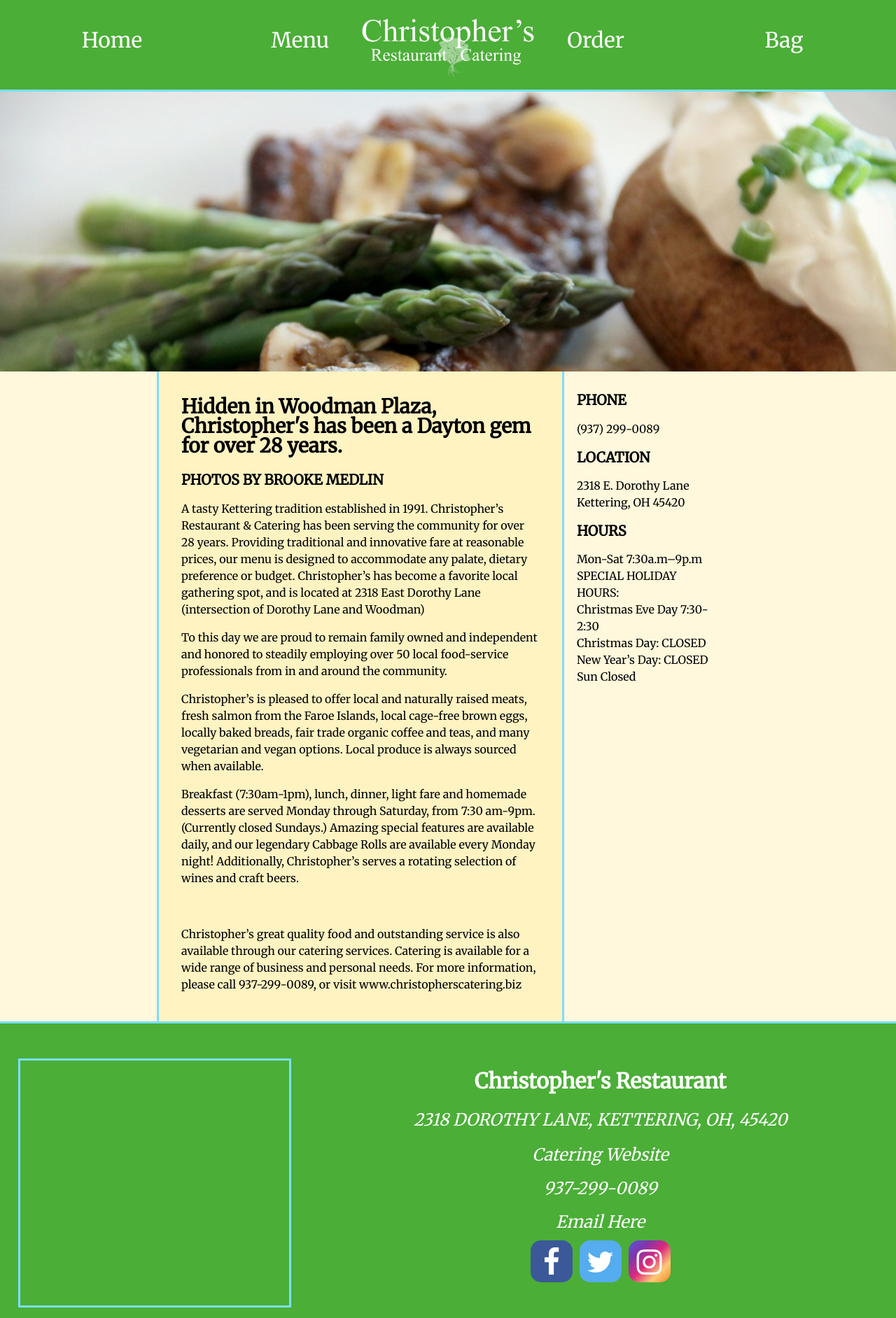
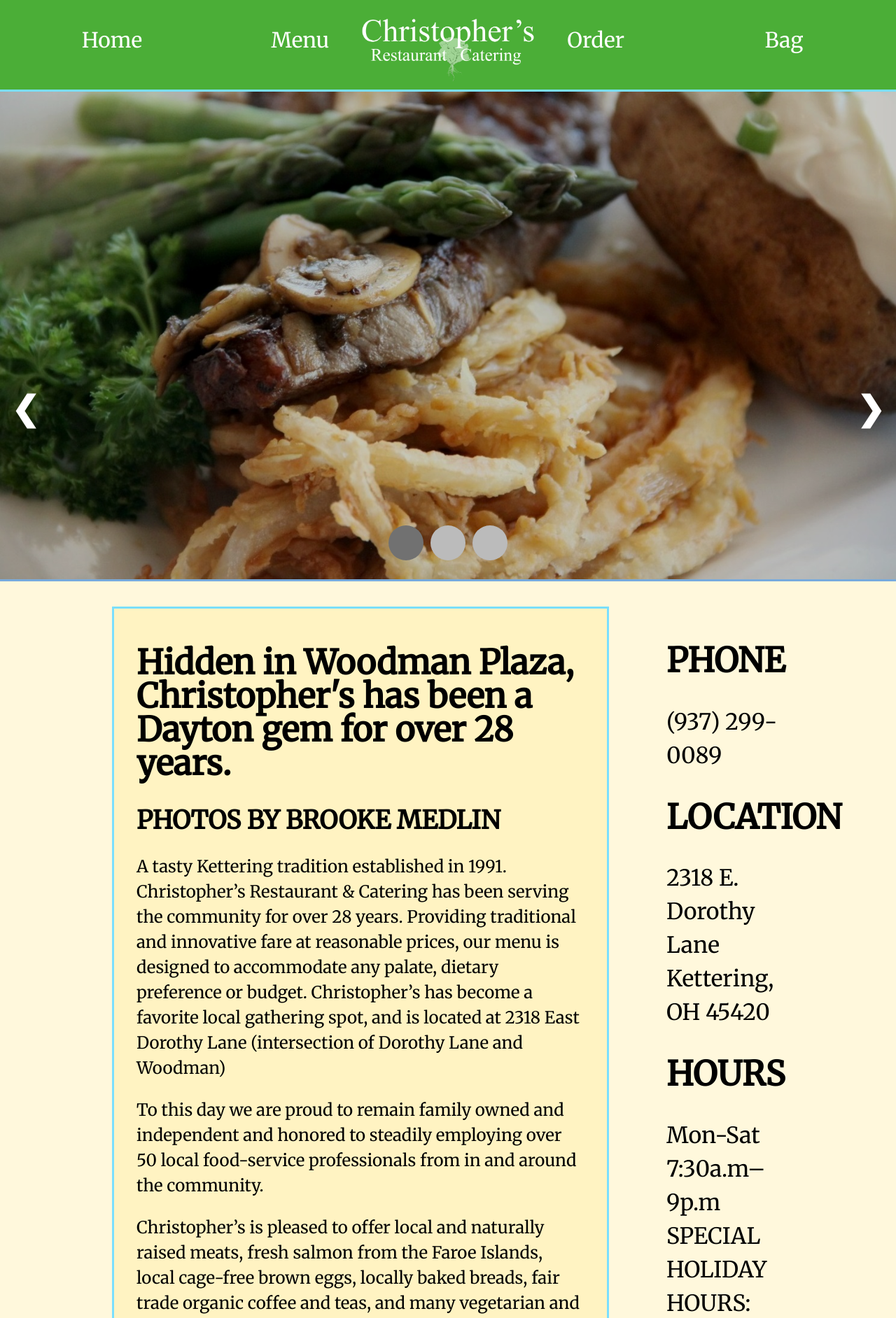
Before and after one commit to bmdavis419/Christophers, a PHP site: page / in a window 1280 px wide. Shown: the top 1884 px of the page at 70% size. Run offline with PHP 8.4, Linux system fonts and the light colour scheme; a map, chart or similar area stays blank; some libraries are stand-ins or nearby versions.

Commit message:
index changes

```diff
--- a/private/styles/styles.css
+++ b/private/styles/styles.css
@@ -176,24 +176,26 @@ margin:0.25%
 }
 /*Index Styling */
 h1 {
-	font-size:1.75em;
+	font-size:2em;
 	line-height:1em;
 }
 h2 {
-	font-size:1.25em;
+	font-size:1.5em;
 }
 .indexArticle {
 margin:0 auto;
 float:left;
-max-width:40%;
-margin-left:17.5%;
+max-width:50%;
+margin-left:12.5%;
 padding-left:2.5%;
 padding-right:2.5%;
 line-height:1.5em;
-padding-bottom:2%;
+font-size:1.5em;
+padding-bottom:50px;
 padding-top:1%;
-border-left: 3px solid #7adfff;
-border-right: 3px solid #7adfff;
+border: 3px solid #7adfff;
+position:relative;
+top:-37.5px;
 background-color:rgb(255, 243, 194);
 }
 .indexAside {
@@ -201,19 +203,116 @@ margin:0 auto;
 float:right;
 max-widtH:15%;
 min-width:200px;
-margin-right:20%;
+margin-right:10%;
 line-height:1.5em;
 margin-top:1%;
+position:relative;
+top:-37.5px;
+font-size:2em;
 }
 .indexImgContainer {
 	overflow:hidden;
 	width:100%;
-	height:400px;
+	height:auto;
+	background:black;
+	border-bottom: 3px solid #7ad
 }
 .indexImg {
 	height:auto;
 	width:100%;
-	background-image:linear-gradient(rgba(0, 0, 0, 0.3), rgba(0, 0, 0, 0.3));
+	opacity:0.8;
+}
+.mySlides {display: none}
+img {vertical-align: middle;}
+
+/* Slideshow container */
+.slideshow-container {
+  max-width: 100%;
+  margin: auto;
+}
+
+/* Next & previous buttons */
+.prev, .next {
+  cursor: pointer;
+  position: absolute;
+  top: 70%;
+  width: auto;
+  padding: 16px;
+  margin-top: -22px;
+  color: white;
+  font-weight: bold;
+  font-size: 48px;
+  transition: 0.6s ease;
+  border-radius: 0 3px 3px 0;
+  user-select: none;
+}
+
+/* Position the "next button" to the right */
+.next {
+  right: 0;
+  border-radius: 3px 0 0 3px;
+}
+
+/* On hover, add a black background color with a little bit see-through */
+.prev:hover, .next:hover {
+  background-color: rgba(0,0,0,0.8);
+}
+
+/* Caption text */
+.text {
+  color: #f2f2f2;
+  font-size: 15px;
+  padding: 8px 12px;
+  position: absolute;
+  bottom: 8px;
+  width: 100%;
+  text-align: center;
+}
+
+/* Number text (1/3 etc) */
+
+
+/* The dots/bullets/indicators */
+.dots {
+	position:relative;
+	top:-100px;
+}
+.dot {
+  cursor: pointer;
+  height: 50px;
+  width: 50px;
+  margin: 0 3px;
+  background-color: #bbb;
+  border-radius: 50%;
+  display: inline-block;
+  transition: background-color 0.6s ease;
+}
+
+.active, .dot:hover {
+  background-color: #717171;
+}
+
+/* Fading animation */
+.fade {
+  -webkit-animation-name: fade;
+  -webkit-animation-duration: 1.5s;
+  animation-name: fade;
+  animation-duration: 1.5s;
+}
+
+@-webkit-keyframes fade {
+  from {opacity: .4}
+  to {opacity: 1}
+}
+
+@keyframes fade {
+  from {opacity: .4}
+  to {opacity: 1}
+}
+
+/* On smaller screens, decrease text size */
+@media only screen and (max-width: 300px) {
+  .prev, .next,.text {font-size: 11px}
 }
 
 /* menu styling */
--- a/public/index.php
+++ b/public/index.php
@@ -3,8 +3,32 @@
 include("../private/shared/globalheader.php"); ?>
 <!--Homepage Image, potential gallery -->
 <main>
- <div class="indexImgContainer">
-    <img class="indexImg" src="<?php echo urlfor('/private/images/index.jpg');?>">
+<div class="slideshow-container">
+<div class="indexImgContainer">
+<!--Add another mySlides fade image to increase slides-->
+<div class="mySlides fade">
+  <img class="indexImg" src="<?php echo urlfor('/private/images/index.jpg');?>" style="width:100%">
+</div>
+
+<div class="mySlides fade">
+  <img class="indexImg" src="<?php echo urlfor('/private/images/index.jpg');?>" style="width:100%">
+</div>
+
+<div class="mySlides fade">
+  <img class="indexImg" src="<?php echo urlfor('/private/images/index.jpg');?>" style="width:100%">
+</div>
+
+<a class="prev" onclick="plusSlides(-1)">&#10094;</a>
+<a class="next" onclick="plusSlides(1)">&#10095;</a>
+
+</div>
+<br>
+<!--If you add an image you have to add a dot-->
+<div class="dots" style="text-align:center">
+  <span class="dot" onclick="currentSlide(1)"></span>
+  <span class="dot" onclick="currentSlide(2)"></span>
+  <span class="dot" onclick="currentSlide(3)"></span>
+</div>
 </div>
 <article class="indexArticle">
 <h1>Hidden in Woodman Plaza, Christopher's has been a Dayton gem for over 28 years.</h1>
@@ -48,6 +72,34 @@ New Year’s Day:  CLOSED<br>
 Sun Closed<br>
 </aside>
 
+<script>
+var slideIndex = 1;
+showSlides(slideIndex);
+
+function plusSlides(n) {
+  showSlides(slideIndex += n);
+}
+
+function currentSlide(n) {
+  showSlides(slideIndex = n);
+}
+
+function showSlides(n) {
+  var i;
+  var slides = document.getElementsByClassName("mySlides");
+  var dots = document.getElementsByClassName("dot");
+  if (n > slides.length) {slideIndex = 1}
+  if (n < 1) {slideIndex = slides.length}
+  for (i = 0; i < slides.length; i++) {
+      slides[i].style.display = "none";
+  }
+  for (i = 0; i < dots.length; i++) {
+      dots[i].className = dots[i].className.replace(" active", "");
+  }
+  slides[slideIndex-1].style.display = "block";
+  dots[slideIndex-1].className += " active";
+}
+</script>
 
 </main>
 <?php include("../private/shared/globalfooter.php"); ?>
```
Also changed, not shown: private/images/index.jpg.
